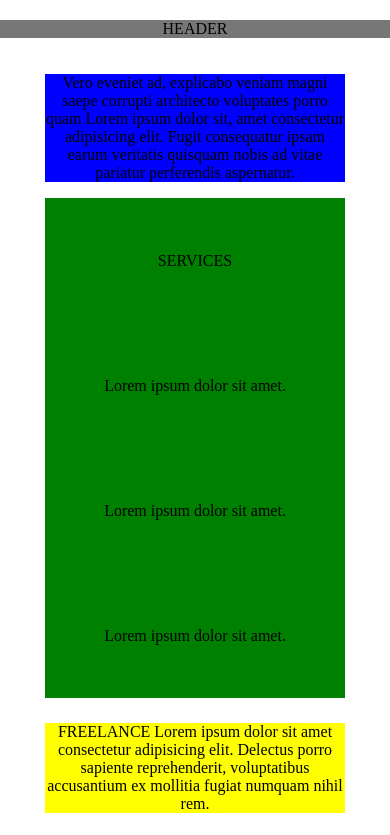
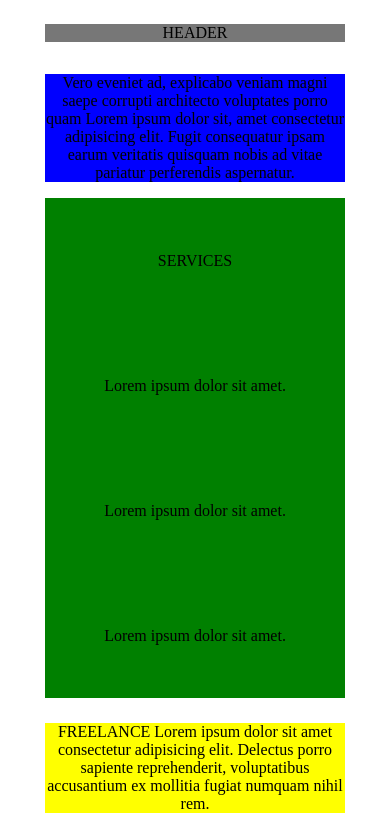
Before and after one commit to martynas3113/Grid-layout, a plain HTML site: page index.html in a window 390 px wide. Shown: the top 835 px of the page. Drawn offline with Linux system fonts and the light colour scheme.

Commit message:
fixed-position fixed

```diff
--- a/css/mobile.css
+++ b/css/mobile.css
@@ -9,6 +9,7 @@
     grid-template-rows: 50px 100px 500px 100px 400px 100px 100px;
     grid-gap: 20px;
 
+
 ;
 
 
@@ -18,18 +19,20 @@
     header {
         grid-column: 2/3;
         justify-self: center;
-        /* margin-top: 10px; */
         place-self: center;
         width: 100%;
         text-align: center;
-        position: fixed;
+        position: sticky;
         background-color: #777;
-        top: 20px;
+        top: 0;
+
+
 
        }
 
        header > span {
         place-self: center;
+
        }
         .soc {
             display: none;
@@ -48,9 +51,6 @@
     .services {
         display: grid;
         grid-column: 2/3;
-        /* justify-self:center */
-        /* margin-top: 50px; */
-        /* margin-left: calc(50% - 150px); */
         text-align: center;
         background-color: green;
         grid-row: 3/4;
```
